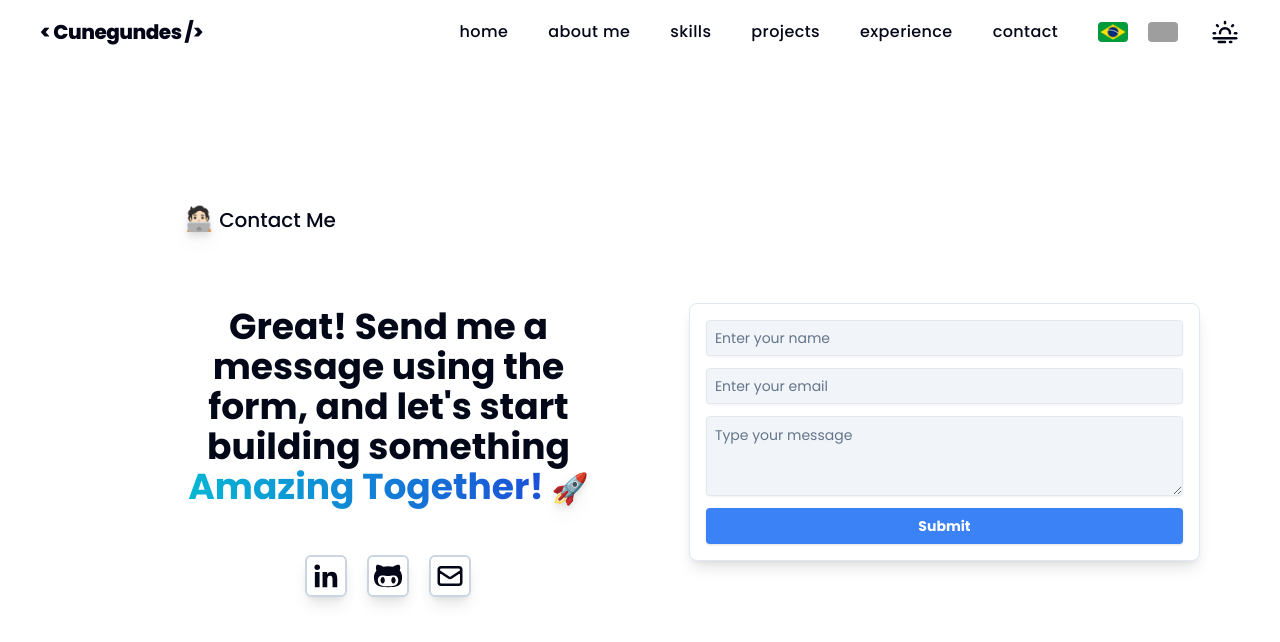
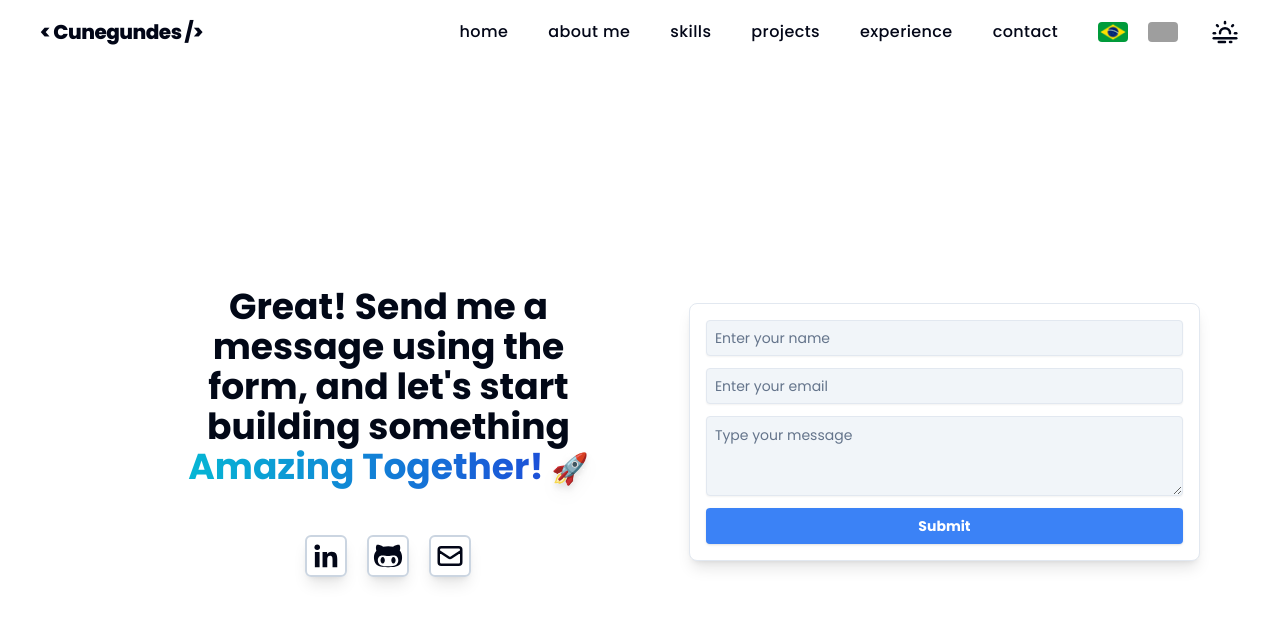
Before and after one commit to Cunegundess/DevPortifolio, a React (Vite) app: page /message in a window 1280 px wide. Shown: the top 642 px of the page. Built offline with nearby package versions, Linux system fonts and the light colour scheme; grey boxes are pictures that could not be loaded.

Commit message:
fix: default theme and message title

```diff
--- a/src/hooks/useThemeToggle.tsx
+++ b/src/hooks/useThemeToggle.tsx
@@ -2,6 +2,7 @@ import { useEffect, useState } from "react";
 
 function useThemeToggle() {
   const [isDarkMode, setIsDarkMode] = useState(() => {
+    localStorage.setItem("theme", "light");
     const savedTheme = localStorage.getItem("theme");
     return savedTheme
       ? savedTheme === "dark"
--- a/src/pages/Message.tsx
+++ b/src/pages/Message.tsx
@@ -9,10 +9,6 @@ function MessagePage() {
     <section id={t("Navbar.Message")} className="min-h-screen flex ">
       <div className="flex flex-col lg:flex-row justify-center items-center p-10 mt-15">
         <div className="flex flex-col gap-2 leading-[30px] lg:w-2/5 lg:ml-36">
-          <h1 className="text-xl font-medium">
-            <span className="drop-shadow-lg text-xl lg:text-2xl">🧑🏻‍💻</span>{" "}
-            {t("MessagePage.title")}
-          </h1>
           <div className="mt-16 font-bold text-center text-3xl lg:text-4xl">
             {t("MessagePage.description")}
             <span className="bg-gradient-to-r from-cyan-500 to-blue-700 text-transparent bg-clip-text capitalize">
```
